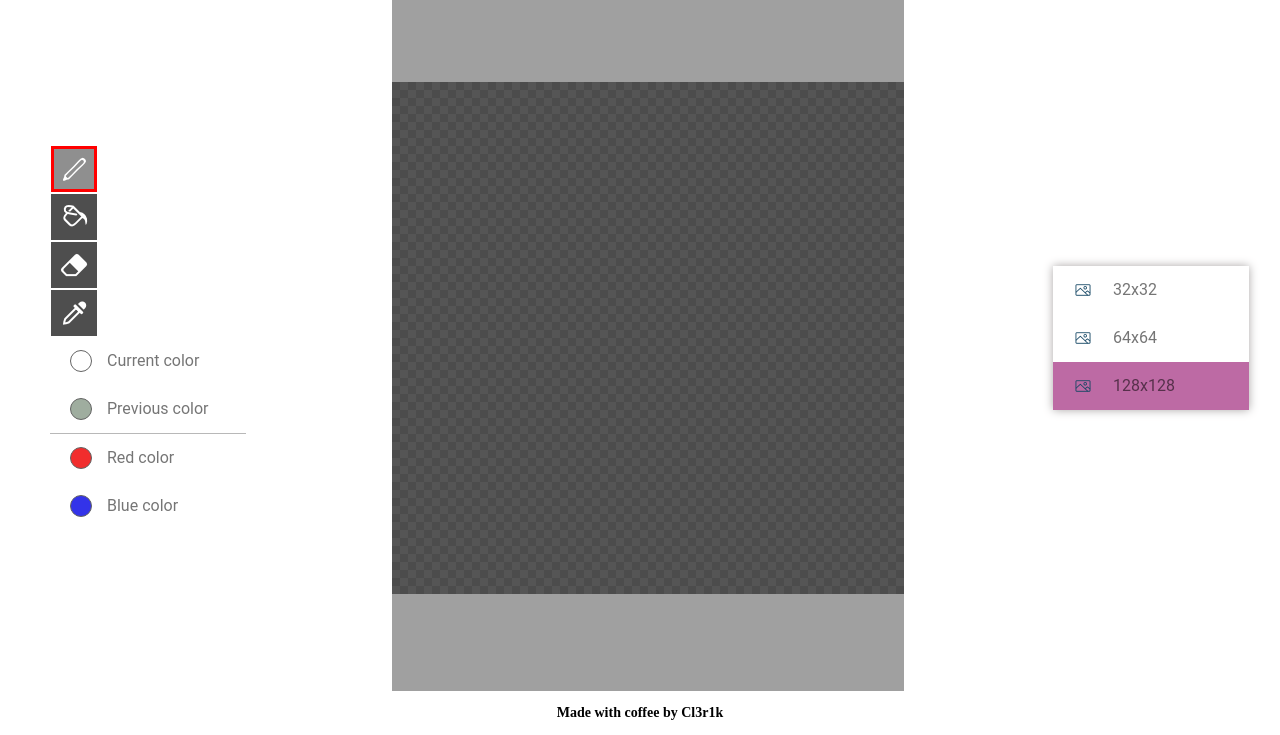
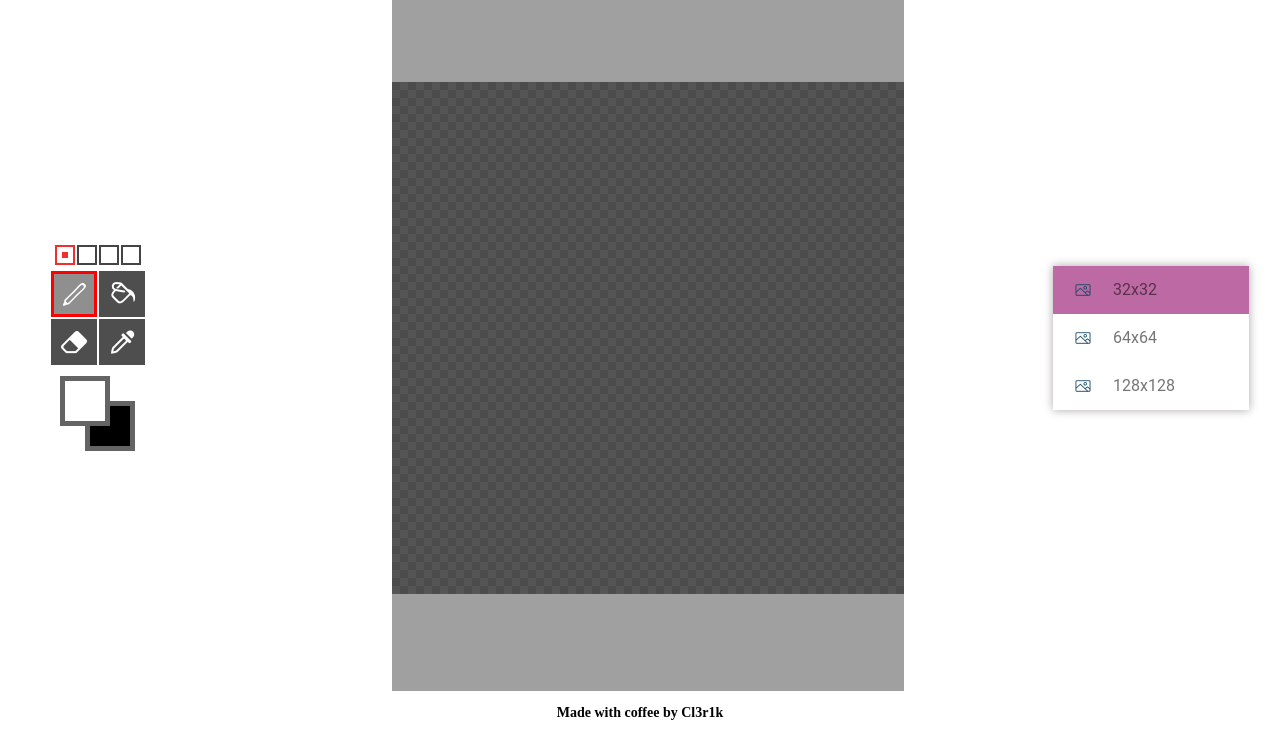
Before and after one commit to Cl3r1k/simple-piskel-clone, a website built with webpack: page simple-piskel-clone/index.html in a window 1280 px wide. Shown: the part 65-800 px from the top of the page. Built offline with nearby package versions, Linux system fonts and the light colour scheme; files whose address does not match are found by name.

Commit message:
feat: implement color select

```diff
--- a/simple-piskel-clone/index.html
+++ b/simple-piskel-clone/index.html
@@ -25,13 +25,34 @@
 
     <main class="main-container wrapper">
         <div class="tools-container">
+            <div class="pen-size-container">
+                <div class="pen-size-option selected" data-size="1"></div>
+                <div class="pen-size-option" data-size="2"></div>
+                <div class="pen-size-option" data-size="3"></div>
+                <div class="pen-size-option" data-size="4"></div>
+            </div>
             <ul class="list-block-styled__common-list list-block-styled__common-list_tools">
+                <!-- <li id="idPenSize" class="tool-icon tool-pen-size">
+                </li> -->
                 <li id="idPencilTool" class="tool-icon icon-tool-pen"></li>
                 <li id="idPaintBucket" class="tool-icon icon-tool-paint-bucket"></li>
                 <li id="idEraserTool" class="tool-icon icon-tool-eraser"></li>
                 <li id="idColorPickerTool" class="tool-icon icon-tool-color-picker"></li>
+                <!-- <li class="tool-icon tool-color-selector">
+                </li> -->
             </ul>
-            <ul class="list-block-styled__common-list list-block-styled__common-list_colors">
+            <div id="idColorSelectorTool" class="color-selector-container">
+                <label class="color primary-color" for="idPrimaryColor">
+                    <span id="idPrimaryColorField" class="color-field"></span>
+                    <input type="color" name="primaryColor" id="idPrimaryColor">
+                </label>
+                <label class="color secondary-color" for="idSecondaryColor">
+                    <span id="idSecondaryColorField" class="color-field"></span>
+                    <input type="color" name="secondaryColor" id="idSecondaryColor">
+                </label>
+            </div>
+
+            <!-- <ul class="list-block-styled__common-list list-block-styled__common-list_colors">
                 <li>
                     <label class="color" for="idCurrentColor">
                         <span id="idCurrentColorField" class="color-field"></span>
@@ -57,7 +78,7 @@
                         Blue color
                     </label>
                 </li>
-            </ul>
+            </ul> -->
         </div>
         <div class="columns-wrapper">
             <div class="frame-column"></div>
--- a/simple-piskel-clone/src/index.js
+++ b/simple-piskel-clone/src/index.js
@@ -29,28 +29,17 @@ const initApp = () => {
     paletteClassInstance.setPaletteState(3);
   });
 
-  const inputColorEl = document.getElementById('idCurrentColor');
-  inputColorEl.addEventListener('change', () => {
-    paletteClassInstance.setCurrentColor(inputColorEl.value);
+  const inputPrimaryColorElement = document.getElementById('idPrimaryColor');
+  inputPrimaryColorElement.addEventListener('change', () => {
+    paletteClassInstance.setPaletteColor(inputPrimaryColorElement.value);
   });
 
-  const prevColorEl = document.getElementById('idPreviousColorLabel');
-  prevColorEl.addEventListener('click', () => {
-    const prevColor = getComputedStyle(document.getElementById('idPreviousColorField')).backgroundColor;
-    paletteClassInstance.setCurrentColor(prevColor);
+  const inputSecondaryColorElement = document.getElementById('idSecondaryColor');
+  inputSecondaryColorElement.addEventListener('change', () => {
+    paletteClassInstance.setPaletteColor(inputSecondaryColorElement.value, true);
   });
 
-  const redColorEl = document.getElementById('idRedColorLabel');
-  redColorEl.addEventListener('click', () => {
-    const redColor = getComputedStyle(document.getElementById('idRedColorField')).backgroundColor;
-    paletteClassInstance.setCurrentColor(redColor);
-  });
-
-  const blueColorEl = document.getElementById('idBlueColorLabel');
-  blueColorEl.addEventListener('click', () => {
-    const blueColor = getComputedStyle(document.getElementById('idBlueColorField')).backgroundColor;
-    paletteClassInstance.setCurrentColor(blueColor);
-  });
+  // TODO: Rewrite 'setPixelSize()' -> bound to 'pen-size-container' and handle child component
 
   document.getElementById('btnSize32x32').addEventListener('click', () => {
     paletteClassInstance.setPixelSize(16);
@@ -67,16 +56,20 @@ const initApp = () => {
   document.addEventListener('keypress', evt => {
     if (document.activeElement.tagName !== 'INPUT') {
       switch (evt.key) {
-        case 'b': {
+        case 'p': {
           paletteClassInstance.setPaletteState(0);
           break;
         }
-        case 'p': {
+        case 'b': {
+          paletteClassInstance.setPaletteState(1);
+          break;
+        }
+        case 'e': {
           paletteClassInstance.setPaletteState(2);
           break;
         }
         case 'c': {
-          paletteClassInstance.setPaletteState(1);
+          paletteClassInstance.setPaletteState(3);
           break;
         }
         case 'r': {
--- a/simple-piskel-clone/src/js/PaletteClass.js
+++ b/simple-piskel-clone/src/js/PaletteClass.js
@@ -1,10 +1,9 @@
 import CanvasFloodFillerClass from './CanvasFloodFillerClass';
 import colors from './settings/colors';
+import settings from './settings/settings';
 
 export default class PaletteClass {
   constructor(canvasElement, canvasContext, width, height) {
-    this.currentColor = '#ffffff';
-    this.previousColor = '#ffffff';
     this.canvasElement = canvasElement;
     this.canvasContext = canvasContext;
     if (width > 0 && height > 0) {
@@ -31,16 +30,19 @@ export default class PaletteClass {
     });
 
     this.canvasElement.addEventListener('mousedown', evt => {
+      // console.log('evt', evt);
+      const isLeftMouse = evt.button < 1;
       if (this.isPencilState) {
-        this.canvasContext.fillStyle = this.currentColor;
+        this.canvasContext.fillStyle = isLeftMouse ? settings.primaryColor : settings.secondaryColor;
+        // console.log('this.canvasContext.fillStyle', this.canvasContext.fillStyle);
         this.lastX = Math.floor(evt.offsetX / this.pixelSize);
         this.lastY = Math.floor(evt.offsetY / this.pixelSize);
         this.isDrawing = true;
         this.draw(evt);
       }
       if (this.isFillState) {
-        this.canvasContext.fillStyle = this.currentColor;
-        this.fillCanvas(evt.offsetX, evt.offsetY, this.currentColor);
+        this.canvasContext.fillStyle = isLeftMouse ? settings.primaryColor : settings.secondaryColor;
+        this.fillCanvas(evt.offsetX, evt.offsetY, settings.primaryColor);
       }
       if (this.isEraserState) {
         this.lastX = Math.floor(evt.offsetX / this.pixelSize);
@@ -49,7 +51,7 @@ export default class PaletteClass {
         this.erase(evt);
       }
       if (this.isChooseColorState) {
-        this.setColorAtPixelOnCanvas(evt);
+        this.getColorAtPixelOnCanvas(evt, isLeftMouse);
       }
     });
 
@@ -63,6 +65,8 @@ export default class PaletteClass {
       this.isDrawing = false;
       this.isErasing = false;
     });
+
+    this.canvasElement.oncontextmenu = () => false;
   }
 
   hexToRGBA(hexStr) {
@@ -72,24 +76,36 @@ export default class PaletteClass {
     )}, 255)`;
   }
 
-  setCurrentColor(colorVal) {
+  setPaletteColor(colorVal, isSecondary = false) {
+    // console.log(`colorVal:${colorVal}, isSecondary:${isSecondary}`);
     if (colorVal.substr(0, 1) === '#') {
       colorVal = this.hexToRGBA(colorVal.substr(1));
     }
     if (colorVal.indexOf('a') === -1) {
       colorVal = colorVal.replace(')', ', 255)').replace('rgb', 'rgba');
     }
-    if (colorVal === this.currentColor) {
-      return;
+    if (isSecondary) {
+      settings.secondaryColor = colorVal;
+    } else {
+      settings.primaryColor = colorVal;
     }
-    this.previousColor = this.currentColor;
-    this.currentColor = colorVal;
-    const currentColorField = document.getElementById('idCurrentColorField');
-    currentColorField.style.backgroundColor = this.currentColor;
-    currentColorField.classList.toggle('transparent-color', colorVal === colors.transparentColorRGBA);
-    const previousColorField = document.getElementById('idPreviousColorField');
-    previousColorField.style.backgroundColor = this.previousColor;
+    const colorField = document.getElementById(isSecondary ? 'idSecondaryColorField' : 'idPrimaryColorField');
+    colorField.style.backgroundColor = colorVal;
+    colorField.classList.toggle('transparent-color', colorVal === colors.transparentColorRGBA);
   }
+
+  // setSecondaryColor(colorVal) {
+  //   if (colorVal.substr(0, 1) === '#') {
+  //     colorVal = this.hexToRGBA(colorVal.substr(1));
+  //   }
+  //   if (colorVal.indexOf('a') === -1) {
+  //     colorVal = colorVal.replace(')', ', 255)').replace('rgb', 'rgba');
+  //   }
+  //   settings.secondaryColor = colorVal;
+  //   const secondaryColorFieldElement = document.getElementById('idSecondaryColorField');
+  //   secondaryColorFieldElement.style.backgroundColor = settings.secondaryColor;
+  //   secondaryColorFieldElement.classList.toggle('transparent-color', colorVal === colors.transparentColorRGBA);
+  // }
 
   drawPixel(dx, dy, pxSize, canvasContext) {
     canvasContext.fillRect(dx, dy, pxSize, pxSize);
@@ -132,9 +148,11 @@ export default class PaletteClass {
 
     const newX = Math.floor(evt.offsetX / this.pixelSize);
     const newY = Math.floor(evt.offsetY / this.pixelSize);
-    if (this.currentColor === colors.transparentColorRGBA) {
+    if (this.canvasContext.fillStyle === colors.transparentColorRGBA) {
+      // console.log('CallBack: this.erasePixel???');
       this.drawLineBH(this.lastX, this.lastY, newX, newY, 1, this.canvasContext, this.erasePixel);
     } else {
+      // console.log('CallBack: this.drawPixel???');
       this.drawLineBH(this.lastX, this.lastY, newX, newY, 1, this.canvasContext, this.drawPixel);
     }
 
@@ -159,19 +177,18 @@ export default class PaletteClass {
     const newY = Math.floor(evt.offsetY / this.pixelSize);
     // console.log(`clearRect(${newX}, ${newY}, 1, 1)`);
     this.drawLineBH(this.lastX, this.lastY, newX, newY, 1, this.canvasContext, this.erasePixel);
-    // this.drawLineBH(this.lastX, this.lastY, newX, newY);
     this.lastX = newX;
     this.lastY = newY;
   }
 
   // TODO: Improve with transparent color
   // Mode ColorPicker
-  setColorAtPixelOnCanvas(evt) {
+  getColorAtPixelOnCanvas(evt, isLeftMouse = true) {
     const dx = Math.floor(evt.offsetX / this.pixelSize);
     const dy = Math.floor(evt.offsetY / this.pixelSize);
     const colAtPixel = this.canvasContext.getImageData(dx, dy, 1, 1).data;
     const colRGBA = `rgba(${colAtPixel[0]}, ${colAtPixel[1]}, ${colAtPixel[2]}, ${colAtPixel[3]})`;
-    this.setCurrentColor(colRGBA);
+    this.setPaletteColor(colRGBA, !isLeftMouse);
   }
 
   setPaletteState(paletteState) {
@@ -253,8 +270,8 @@ export default class PaletteClass {
         'applicationState',
         JSON.stringify({
           tool: this.selectedTool,
-          curColor: this.currentColor,
-          prevColor: this.previousColor,
+          primaryColor: settings.primaryColor,
+          secondaryColor: settings.secondaryColor,
           pxSize: this.pixelSize,
         }),
       );
@@ -278,15 +295,16 @@ export default class PaletteClass {
     if (appData) {
       const appSettings = JSON.parse(appData);
       this.setPaletteState(appSettings.tool);
-      this.currentColor = appSettings.prevColor;
-      this.setCurrentColor(appSettings.curColor);
-      this.setPixelSize(appSettings.pxSize ? appSettings.pxSize : 4);
+      this.setPaletteColor(appSettings.primaryColor);
+      this.setPaletteColor(appSettings.secondaryColor, true);
+      this.setPixelSize(appSettings.pxSize ? appSettings.pxSize : 16);
     } else {
-      const currentColorEl = document.getElementById('idCurrentColor');
-      currentColorEl.value = '#00ff00';
-      this.currentColor = currentColorEl.value;
+      document.getElementById('idPrimaryColor').value = settings.primaryColor;
+      document.getElementById('idSecondaryColor').value = settings.secondaryColor;
+      this.setPaletteColor(settings.primaryColor);
+      this.setPaletteColor(settings.secondaryColor, true);
       this.setPaletteState(0);
-      this.setPixelSize(4);
+      this.setPixelSize(16);
     }
   }
 
--- a/simple-piskel-clone/src/js/settings/settings.js
+++ b/simple-piskel-clone/src/js/settings/settings.js
@@ -2,6 +2,8 @@ const settings = {
   isAuthenticated: false,
   githubLogin: '',
   githubAvatarUrl: '',
+  primaryColor: '#ffffff',
+  secondaryColor: '#000000',
 };
 
 export default settings;
--- a/simple-piskel-clone/src/scss/layout/_index.scss
+++ b/simple-piskel-clone/src/scss/layout/_index.scss
@@ -23,6 +23,90 @@
     background-color: $activeBgColor;
 }
 
+.pen-size-container {
+    display: inline-flex;
+    padding: 5px;
+    .pen-size-option {
+        width: 20px;
+        height: 20px;
+        border: 2px solid #444444;
+        box-sizing: border-box;
+        margin-right: 2px;
+        cursor: pointer;
+        &[data-size="1"] {
+            padding: 5px;
+        }
+        &[data-size="2"] {
+            padding: 4px;
+        }
+        &[data-size="3"] {
+            padding: 3px;
+        }
+        &[data-size="4"] {
+            padding: 2px;
+        }
+        &:hover {
+            border-color: #aba7a7;
+        }
+        &::before {
+            content: "";
+            display: inherit;
+            width: 100%;
+            height: 100%;
+            background-color: #fff;
+        }
+        &.selected {
+            border-color: #f12d2d;
+            &::before {
+                background-color: #f12d2d;
+            }
+        }
+    }
+}
+
+.color-selector-container {
+    position: relative;
+    height: 70px;
+    label.color {
+        font-family: Roboto;
+        font-style: normal;
+        font-weight: normal;
+        font-size: 16px;
+        line-height: 24px;
+        display: flex;
+        align-items: center;
+        color: rgba(0,0,0,0.54);
+        padding-left: 10px;
+        input[type=color] {
+            display: none;
+        }
+        &.primary-color {
+            position: absolute;
+            top: 10px;
+            left: 0;
+            z-index: 10;
+        }
+        &.secondary-color {
+            position: absolute;
+            top: 35px;
+            left: 25px;
+        }
+        .color-field {
+            width: 40px;
+            height: 40px;
+            border: 5px solid #646464;
+            cursor: pointer;
+            &.transparent-color {
+                background-image: url('../../assets/images/empty_color.png');
+            }
+            &:hover {
+                border-color: #a7a7a7;
+            }
+        }
+    }
+}
+
+
 .list-block-styled {
     box-shadow: 0px 0px 9px #aba7a7;
     -webkit-touch-callout: none; /* iOS Safari */
@@ -38,10 +122,10 @@
         flex-direction: column;
         margin: 0;
         padding: 0;
-        &_colors li {
-            &:nth-child(2) {
-                border-bottom: 1px solid #b8b8b8;
-            }
+        &_tools {
+            display: grid;
+            grid-template-columns: auto 1fr;
+            grid-template-rows: auto 1fr;
         }
         li {
             width: 196px;
@@ -78,6 +162,12 @@
                         box-sizing: border-box;
                     }
                 }
+                &.tool-pen-size {
+                    grid-column: span 2;
+                    height: auto;
+                    background-color: transparent;
+                    cursor: default;
+                }
                 &.icon-tool-pen {
                     background-image: url('../../assets/images/sprites_icons.png');
                     background-position: -182px -92px;
@@ -107,44 +197,6 @@
                 display: flex;
                 align-items: center;
                 color: rgba(0, 0, 0, 0.54);
-            }
-            label.color {
-                width: 100%;
-                height: 100%;
-                display: flex;
-                align-items: center;
-                font-family: Roboto;
-                font-style: normal;
-                font-weight: normal;
-                font-size: 16px;
-                line-height: 24px;
-                display: flex;
-                align-items: center;
-                color: rgba(0, 0, 0, 0.54);
-                padding-left: 20px;
-                cursor: pointer;
-                input[type=color] {
-                    display: none;
-                }
-                .color-field {
-                    width: 20px;
-                    height: 20px;
-                    border: 1px solid #646464;
-                    border-radius: 50%;
-                    margin-right: 15px;
-                    &.transparent-color {
-                        background-image: url('../../assets/images/empty_color.png');
-                    }
-                    &_previous {
-                        background-color: #9fad9f;
-                    }
-                    &_red {
-                        background-color: #f12d2d;
-                    }
-                    &_blue {
-                        background-color: #3333e9;
-                    }
-                }
             }
         }
     }
```
Also changed, not shown: 1 other file.
